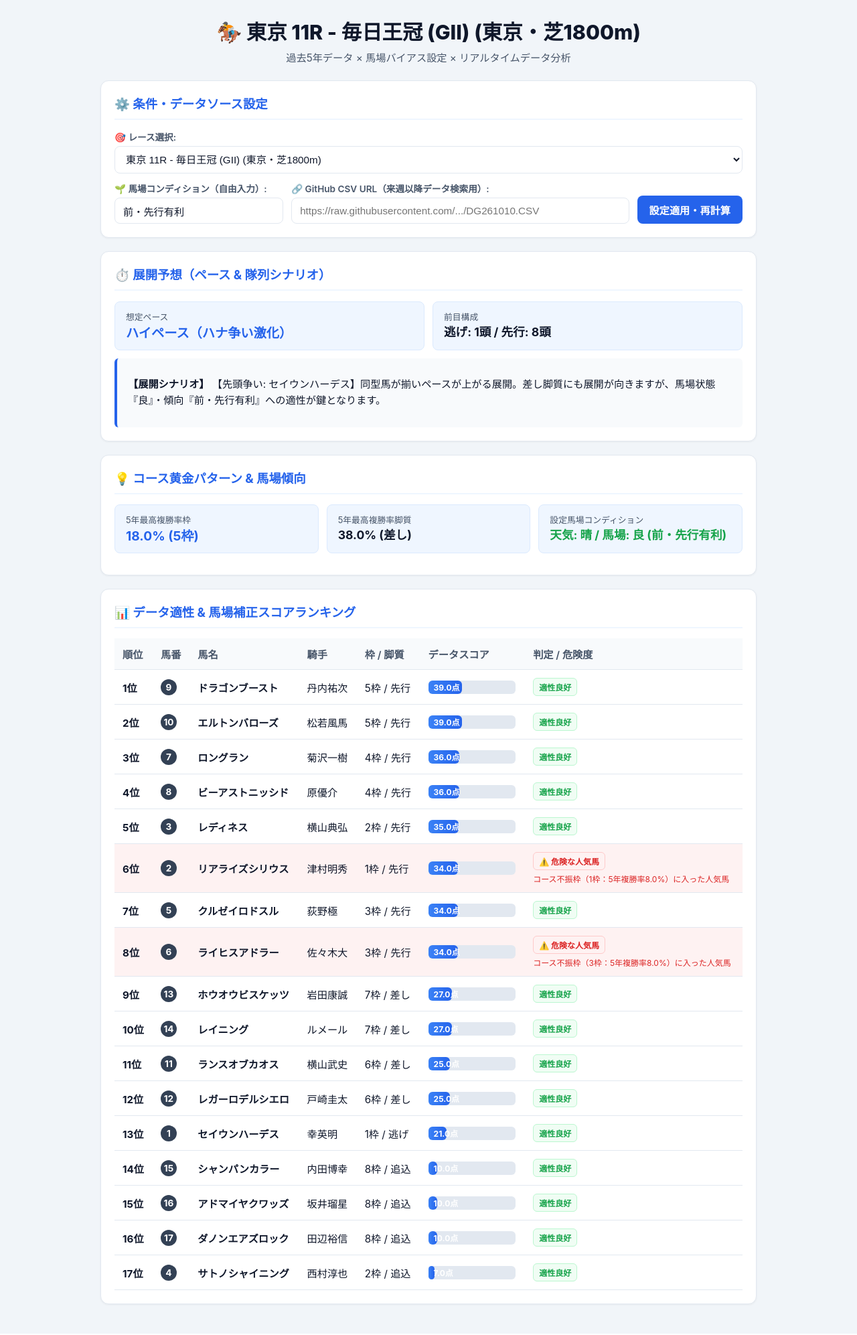
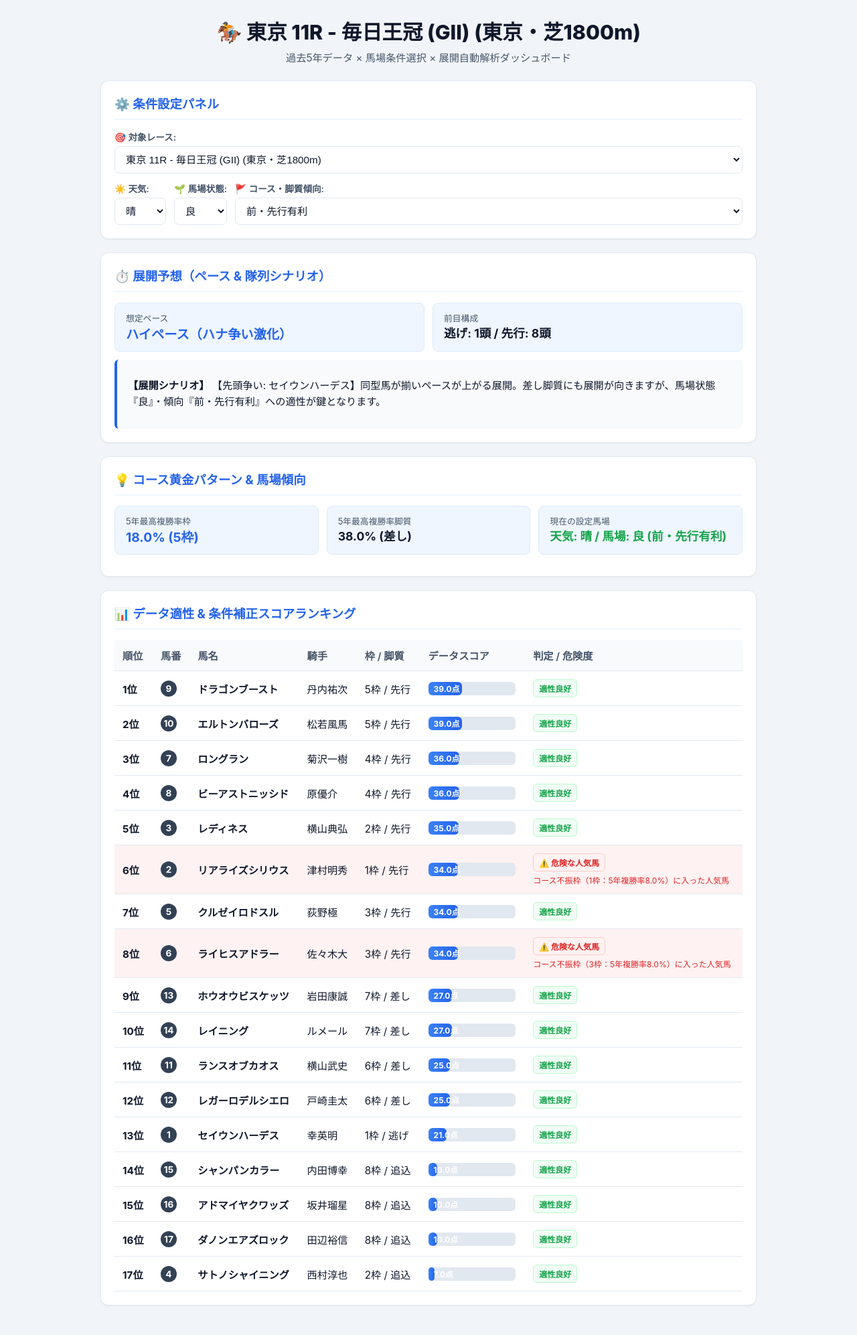
Before and after one commit to 5rt7y68kdf-maker/KUINA_AI, a Flask app: page / in a window 1280 px wide. Shown: the whole page at 67% size. Run offline with Flask 3, Linux system fonts and the light colour scheme.

Commit message:
Update race data analysis and configuration labels

```diff
--- a/templates/index.html
+++ b/templates/index.html
@@ -10,15 +10,15 @@
     <div class="container">
         <header class="header">
             <h1>🏇 {{ selected_race.title }}</h1>
-            <p class="subtitle">過去5年データ × 馬場バイアス設定 × リアルタイムデータ分析</p>
+            <p class="subtitle">過去5年データ × 馬場条件選択 × 展開自動解析ダッシュボード</p>
         </header>
 
-        <!-- 設定パネル（レース選択・GitHub取得・馬場打ち込み） -->
+        <!-- 設定パネル（レース・天気・馬場状態・バイアス選択） -->
         <section class="card config-card">
-            <h2>⚙️ 条件・データソース設定</h2>
+            <h2>⚙️ 条件設定パネル</h2>
             <form method="GET" action="/" class="config-form">
                 <div class="form-group">
-                    <label for="race_id">🎯 レース選択:</label>
+                    <label for="race_id">🎯 対象レース:</label>
                     <select name="race_id" id="race_id" onchange="this.form.submit()" class="form-control">
                         {% for race in all_races %}
                             <option value="{{ race.id }}" {% if race.id == selected_race.id %}selected{% endif %}>
@@ -29,16 +29,31 @@
                 </div>
 
                 <div class="form-row">
+                    <div class="form-group">
+                        <label for="weather">☀️ 天気:</label>
+                        <select name="weather" id="weather" onchange="this.form.submit()" class="form-control">
+                            {% for w in ["晴", "曇", "雨", "小雨", "雪"] %}
+                                <option value="{{ w }}" {% if w == weather %}selected{% endif %}>{{ w }}</option>
+                            {% endfor %}
+                        </select>
+                    </div>
+
+                    <div class="form-group">
+                        <label for="track_condition">🌱 馬場状態:</label>
+                        <select name="track_condition" id="track_condition" onchange="this.form.submit()" class="form-control">
+                            {% for tc in ["良", "稍重", "重", "不良"] %}
+                                <option value="{{ tc }}" {% if tc == track_condition %}selected{% endif %}>{{ tc }}</option>
+                            {% endfor %}
+                        </select>
+                    </div>
+
                     <div class="form-group flex-1">
-                        <label for="track_bias">🌱 馬場コンディション（自由入力）:</label>
-                        <input type="text" id="track_bias" name="track_bias" value="{{ track_bias }}" placeholder="例: 良馬場・前残り、重・外差し" class="form-control">
-                    </div>
-                    <div class="form-group flex-2">
-                        <label for="github_url">🔗 GitHub CSV URL（来週以降データ検索用）:</label>
-                        <input type="text" id="github_url" name="github_url" value="{{ github_url }}" placeholder="https://raw.githubusercontent.com/.../DG261010.CSV" class="form-control">
-                    </div>
-                    <div class="form-group btn-group">
-                        <button type="submit" class="btn btn-primary">設定適用・再計算</button>
+                        <label for="track_bias">🚩 コース・脚質傾向:</label>
+                        <select name="track_bias" id="track_bias" onchange="this.form.submit()" class="form-control">
+                            {% for tb in ["前・先行有利", "標準・フラット", "内枠有利", "差し・外有利"] %}
+                                <option value="{{ tb }}" {% if tb == track_bias %}selected{% endif %}>{{ tb }}</option>
+                            {% endfor %}
+                        </select>
                     </div>
                 </div>
             </form>
@@ -75,7 +90,7 @@
                     <span class="value">{{ data.golden_pattern.top_style }}</span>
                 </div>
                 <div class="summary-item">
-                    <span class="label">設定馬場コンディション</span>
+                    <span class="label">現在の設定馬場</span>
                     <span class="value status-badge">{{ data.golden_pattern.bias_note }}</span>
                 </div>
             </div>
@@ -83,7 +98,7 @@
 
         <!-- 推奨馬ランキング -->
         <section class="card">
-            <h2>📊 データ適性 & 馬場補正スコアランキング</h2>
+            <h2>📊 データ適性 & 条件補正スコアランキング</h2>
             <table class="ranking-table">
                 <thead>
                     <tr>
```
